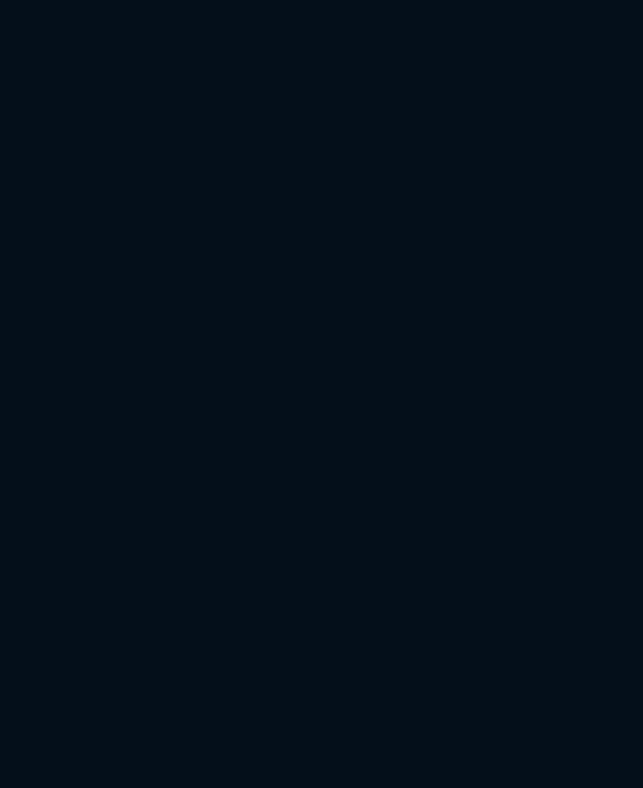
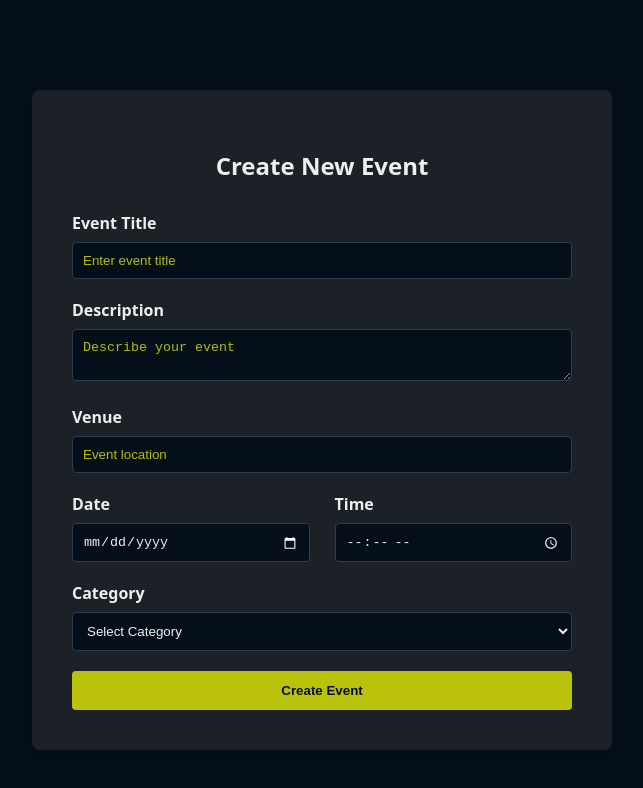
Before and after one commit to Samyak-Vishrani/EventIQ-SPIT_HackXplore, a React (Vite) app: page /eventform in a window 1280 px wide. Before the commit this address had no page. Shown: the top 788 px of the page, without its empty margins (318-961 px from the left). Built offline with nearby package versions, Linux system fonts and the light colour scheme.

Commit message:
event creation form completed

```diff
--- a/src/App.jsx
+++ b/src/App.jsx
@@ -6,6 +6,7 @@
 import Checklist from "./pages/Checklist";
 import Department from "./pages/Department";
 import CommitteeList from "./components/CommitteeList";
+import EventCreationForm from "./pages/EventCreationForm";
 
 function App() {
 
@@ -19,6 +20,7 @@
         <Route path="/checklist" element={<Checklist />} />
         <Route path="/departments" element={<Department />} />
         <Route path="/committee" element={<CommitteeList />} />
+        <Route path="/eventform" element={<EventCreationForm />} />
       </Routes>
     </Router>
   )
--- a/src/components/Navbar.jsx
+++ b/src/components/Navbar.jsx
@@ -15,10 +15,14 @@
 import notif from '../assets/notif.svg';
 import announce from '../assets/announce.svg';
 import profile from '../assets/profile.svg';
+import { useNavigate } from 'react-router-dom';
 
 const pages = ['Notification', 'Announcements'];
 
-function ResponsiveAppBar() {
+const ResponsiveAppBar = () => {
+
+    const navigate = useNavigate();
+
     const [anchorElNav, setAnchorElNav] = React.useState(null);
     const [anchorElUser, setAnchorElUser] = React.useState(null);
 
@@ -36,6 +40,10 @@
     const handleCloseUserMenu = () => {
         setAnchorElUser(null);
     };
+
+    const handleCreateEvent = () => {
+        navigate("/eventform");
+    }
 
     return (
         <AppBar position="static">
@@ -114,7 +122,7 @@
                     </Typography>
                     <Box sx={{ gap: '10px', display: 'flex', alignItems: 'center', width: 'fit-content', marginLeft: 'auto', display: { xs: 'none', md: 'flex' } }}>
 
-                        <button style={{ height: 'fit-content', padding: '1vh 1vw', background:'var(--dark-red)', color:'white', border:'none', outline:'none' }}>Create new Event</button>
+                        <button style={{ height: 'fit-content', padding: '1vh 1vw', background:'var(--dark-red)', color:'white', border:'none', outline:'none', cursor:'pointer' }} onClick={handleCreateEvent} >Create new Event</button>
 
                         <select style={{ height: 'fit-content', padding: '1vh 1vw', background:'var(--dark-red)', color:'white', border:'none', outline:'none' }}>
                             <option>Switch Event</option>
--- /dev/null
+++ b/src/pages/EventCreationForm.jsx
@@ -0,0 +1,121 @@
+import React, { useState } from 'react';
+import '../styles/EventCreationForm.css';
+
+const EventCreationForm = () => {
+  const [formData, setFormData] = useState({
+    title: '',
+    description: '',
+    venue: '',
+    date: '',
+    time: '',
+    category: ''
+  });
+
+  const handleChange = (e) => {
+    const { name, value } = e.target;
+    setFormData(prevState => ({
+      ...prevState,
+      [name]: value
+    }));
+  };
+
+  const handleSubmit = (e) => {
+    e.preventDefault();
+    // Add form submission logic here
+    console.log('Form submitted:', formData);
+  };
+
+  return (
+    <div className="event-creation-container">
+      <form onSubmit={handleSubmit} className="event-creation-form">
+        <h2>Create New Event</h2>
+
+        <div className="form-group">
+          <label htmlFor="title">Event Title</label>
+          <input
+            type="text"
+            id="title"
+            name="title"
+            value={formData.title}
+            onChange={handleChange}
+            required
+            placeholder="Enter event title"
+          />
+        </div>
+
+        <div className="form-group">
+          <label htmlFor="description">Description</label>
+          <textarea
+            id="description"
+            name="description"
+            value={formData.description}
+            onChange={handleChange}
+            required
+            placeholder="Describe your event"
+          />
+        </div>
+
+        <div className="form-group">
+          <label htmlFor="venue">Venue</label>
+          <input
+            type="text"
+            id="venue"
+            name="venue"
+            value={formData.venue}
+            onChange={handleChange}
+            required
+            placeholder="Event location"
+          />
+        </div>
+
+        <div className="form-row">
+          <div className="form-group">
+            <label htmlFor="date">Date</label>
+            <input
+              type="date"
+              id="date"
+              name="date"
+              value={formData.date}
+              onChange={handleChange}
+              required
+            />
+          </div>
+
+          <div className="form-group">
+            <label htmlFor="time">Time</label>
+            <input
+              type="time"
+              id="time"
+              name="time"
+              value={formData.time}
+              onChange={handleChange}
+              required
+            />
+          </div>
+        </div>
+
+        <div className="form-group">
+          <label htmlFor="category">Category</label>
+          <select
+            id="category"
+            name="category"
+            value={formData.category}
+            onChange={handleChange}
+            required
+          >
+            <option value="">Select Category</option>
+            <option value="conference">Conference</option>
+            <option value="workshop">Workshop</option>
+            <option value="seminar">Seminar</option>
+            <option value="networking">Networking</option>
+            <option value="other">Other</option>
+          </select>
+        </div>
+
+        <button type="submit" className="submit-btn">Create Event</button>
+      </form>
+    </div>
+  );
+};
+
+export default EventCreationForm;
--- /dev/null
+++ b/src/styles/EventCreationForm.css
@@ -0,0 +1,130 @@
+:root {
+    --bg-color: #040f1a;
+    --dark-gray: #1C2128;
+    --dark-red: #2c3e50;
+    --light-red: #f5d6a8;
+    --light-grey: #EEEEEE;
+    --yellow: rgba(246, 255, 0, 0.724);
+  }
+
+  .event-creation-container {
+    display: flex;
+    justify-content: center;
+    align-items: center;
+    min-height: 100vh;
+    background-color: var(--bg-color);
+    padding: 20px;
+  }
+
+  .event-creation-form {
+    background-color: var(--dark-gray);
+    border-radius: 8px;
+    padding: 40px;
+    width: 100%;
+    max-width: 500px;
+    box-shadow: 0 4px 6px rgba(0, 0, 0, 0.1);
+  }
+
+  .event-creation-form h2 {
+    color: var(--light-grey);
+    text-align: center;
+    margin-bottom: 30px;
+    font-size: 24px;
+  }
+
+  .form-group {
+    margin-bottom: 20px;
+  }
+
+  .form-group label {
+    display: block;
+    margin-bottom: 8px;
+    color: var(--light-grey);
+    font-weight: bold;
+  }
+
+  .form-group input,
+  .form-group textarea,
+  .form-group select {
+    width: 100%;
+    padding: 10px;
+    border: 1px solid var(--dark-red);
+    background-color: var(--bg-color);
+    color: var(--light-grey);
+    border-radius: 4px;
+    transition: border-color 0.3s ease;
+    box-sizing: border-box;
+  }
+
+  .form-group input:focus,
+  .form-group textarea:focus,
+  .form-group select:focus {
+    outline: none;
+    border-color: var(--yellow);
+  }
+
+  .form-row {
+    display: flex;
+    justify-content: space-between;
+    gap: 15px;
+  }
+
+  .form-row .form-group {
+    flex: 1;
+  }
+
+  .form-row .form-group:first-child {
+    margin-right: 10px;
+  }
+
+  .submit-btn {
+    width: 100%;
+    padding: 12px;
+    background-color: var(--yellow);
+    color: var(--bg-color);
+    border: none;
+    border-radius: 4px;
+    cursor: pointer;
+    font-weight: bold;
+    transition: background-color 0.3s ease;
+  }
+
+  .submit-btn:hover {
+    background-color: var(--light-red);
+  }
+
+  /* Responsive adjustments */
+  @media (max-width: 600px) {
+    .form-row {
+      flex-direction: column;
+    }
+
+    .form-row .form-group:first-child {
+      margin-right: 0;
+    }
+
+    .event-creation-form {
+      padding: 20px;
+    }
+  }
+
+  /* Additional styling for date and time inputs */
+  .form-row .form-group input[type="date"],
+  .form-row .form-group input[type="time"] {
+    width: 100%;
+    appearance: none;
+    -webkit-appearance: none;
+    position: relative;
+    padding: 10px;
+  }
+
+  /* Custom date and time input styles */
+  .form-row .form-group input[type="date"]::-webkit-calendar-picker-indicator,
+  .form-row .form-group input[type="time"]::-webkit-calendar-picker-indicator {
+    position: absolute;
+    right: 10px;
+    top: 50%;
+    transform: translateY(-50%);
+    filter: invert(1);
+    cursor: pointer;
+  }
```
